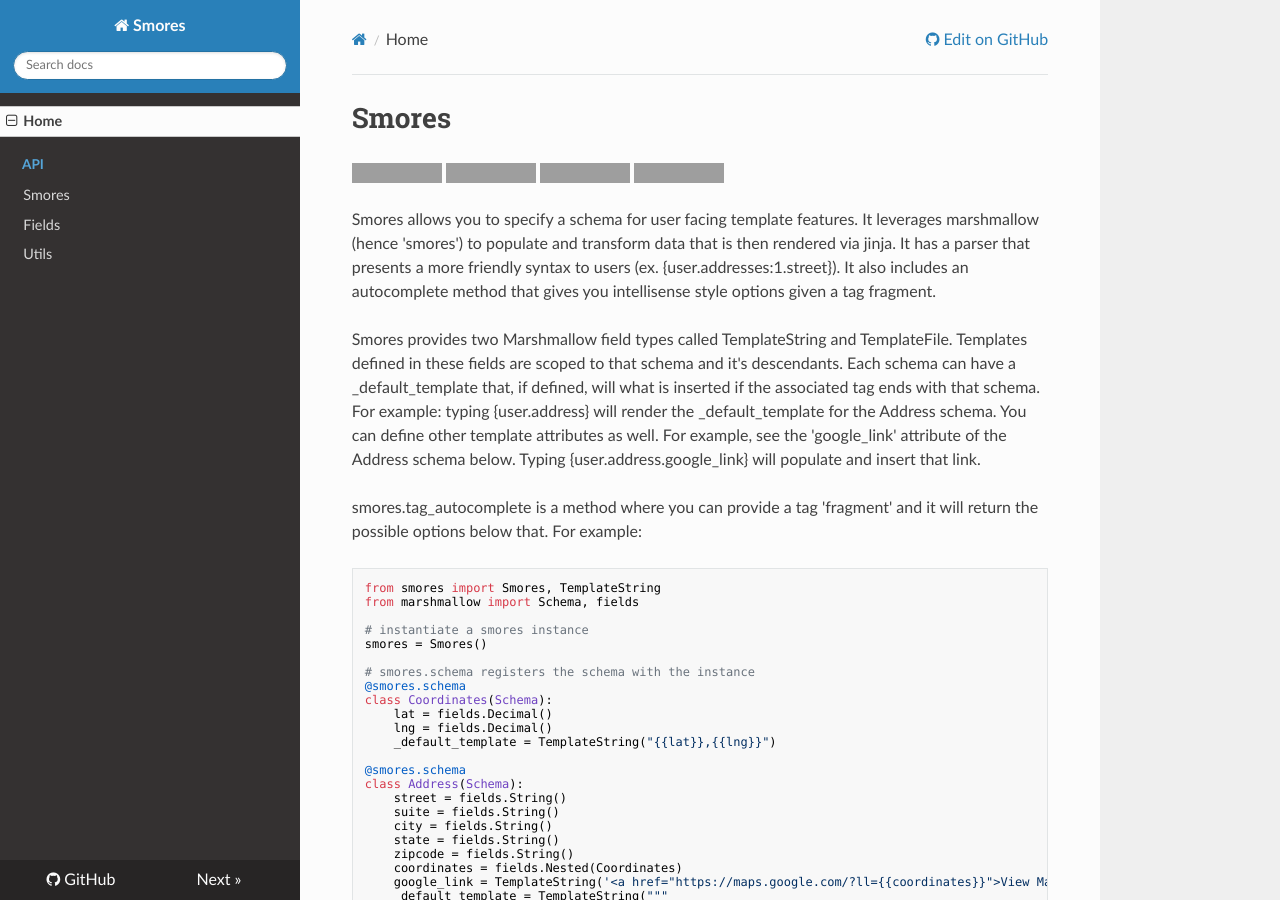
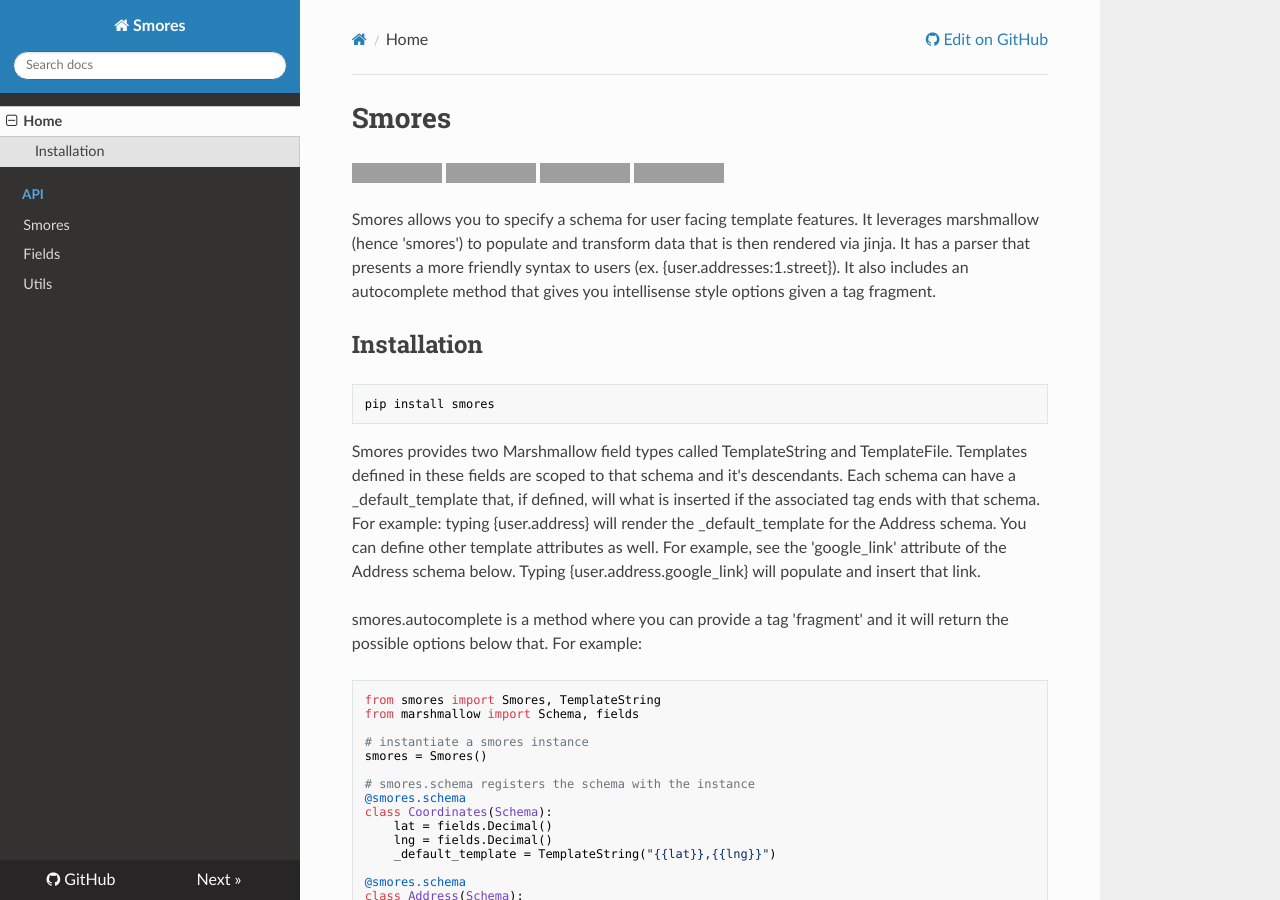
Before and after one commit to codylandry/Smores, an MkDocs documentation site: the page built from docs/index.md, in a window 1280 px wide and 900 px high. Built offline with MkDocs 1.6.1, drawn with Linux system fonts in a browser that asks for light colours; nearby versions of some CDN libraries; old or Windows-style settings are respelled for this version of MkDocs; grey boxes are pictures that could not be loaded.

````diff
--- a/docs/index.md
+++ b/docs/index.md
@@ -9,13 +9,18 @@ populate and transform data that is then rendered via jinja.  It has a parser th
 users (ex. {user.addresses:1.street}).  It also includes an autocomplete method that gives you intellisense style
 options given a tag fragment.
 
+## Installation
+```bash
+pip install smores
+```
+
 Smores provides two Marshmallow field types called TemplateString and TemplateFile.  Templates defined in these fields
 are scoped to that schema and it's descendants.  Each schema can have a _default_template that, if defined, will what
 is inserted if the associated tag ends with that schema.  For example: typing {user.address} will render the _default_template
 for the Address schema.  You can define other template attributes as well.  For example, see the 'google_link' attribute
 of the Address schema below.  Typing {user.address.google_link} will populate and insert that link.
 
-smores.tag_autocomplete is a method where you can provide a tag 'fragment' and it will return the possible options below that.
+smores.autocomplete is a method where you can provide a tag 'fragment' and it will return the possible options below that.
 For example:
 
 ```python
--- a/smores/__version__.py
+++ b/smores/__version__.py
@@ -1 +1 @@
-__version__ = '0.0.2'
+__version__ = '0.0.3'
````
